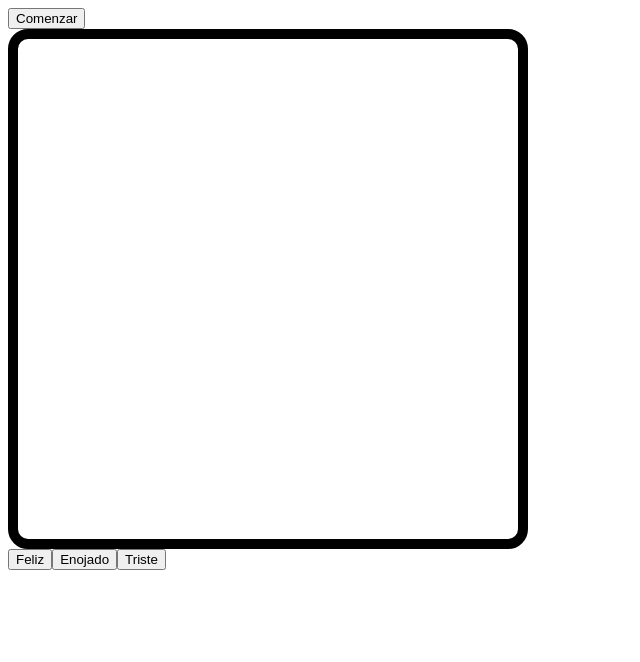
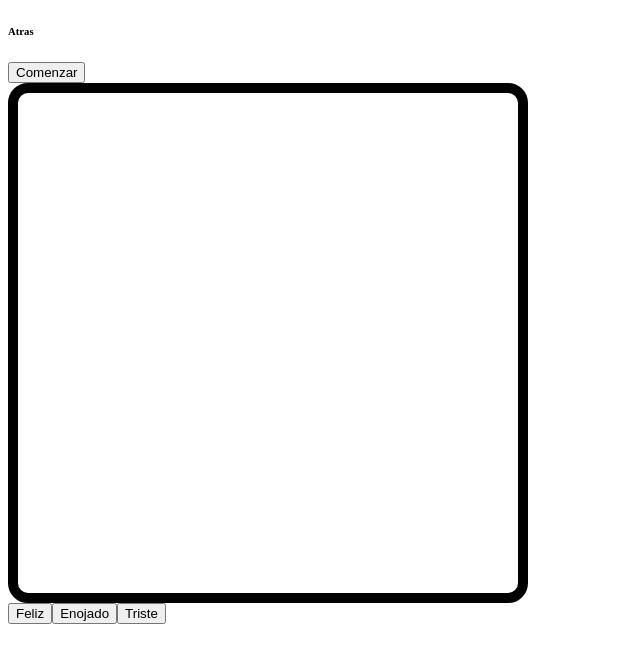
Before and after one commit to Rodriasdev/test-games, a React app in the folder client/: page /emotion in a window 1280 px wide. Shown: the top 662 px of the page, without its empty margins (0-640 px from the left). Built offline with nearby package versions, Linux system fonts and the light colour scheme; the HTML template or start-up script is replaced by a standard one.

Commit message:
page home and emotion linked

```diff
--- a/client/src/page/Emotion.tsx
+++ b/client/src/page/Emotion.tsx
@@ -1,13 +1,13 @@
 import React, { useState, useEffect } from 'react';
 import '../assets/styles.css';
-
+import { Navigate, useNavigate } from 'react-router-dom';
 type Emotion = 'sorrow' | 'happy' | 'angry';
 
 export const Emotion = () => {
   const [emotionState, setEmotionState] = useState<Emotion>('sorrow');
   const [initGameState, setInitGameState] = useState<boolean>(false)
   const [urlImage, setUrlImageState] = useState<string>("");
-
+  const navigate = useNavigate()
 
   function randomNumber(max: number, min: number) {
     return Math.floor(Math.random() * (max - min + 1)) + min;
@@ -63,6 +63,7 @@ export const Emotion = () => {
 
   return (
     <main className='container'>
+      <h6 onClick={() => navigate('home')} role='button' className='mt-1'>Atras</h6>
       <div className='text-center mt-4'>
         <button onClick={initGame} className='btn bg-dark text-white rounded-5'>
           Comenzar
```
